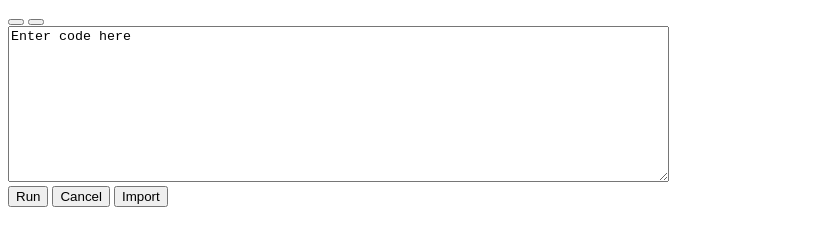
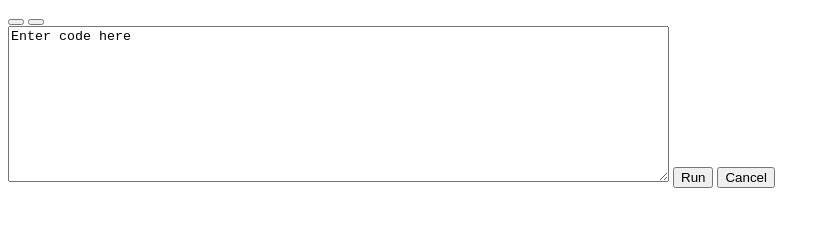
Before and after one commit to fishythefish/chromescript, a browser extension: page chromescript.html in a window 1280 px wide. Shown: the whole page, without its empty margins (0-830 px from the left). Drawn offline with Linux system fonts and the light colour scheme.

Commit message:
moved input into the form

```diff
--- a/chromescript.html
+++ b/chromescript.html
@@ -15,9 +15,8 @@
         <button type="button"></button>
         <form id="tb" action="">
             <textarea name="scriptingspace" cols="80" rows="10">Enter code here</textarea>
+        	<input id="submit" type="submit" value="Run"></input>
+        	<input id="cancel" type="button" value="Cancel"></input>
         </form>
-        <input id="submit" type="submit" value="Run"></input>
-        <input id="cancel" type="button" value="Cancel"></input>
-        <input id="import" type="button" value="Import"></input>
     </body>
 </html>
```
